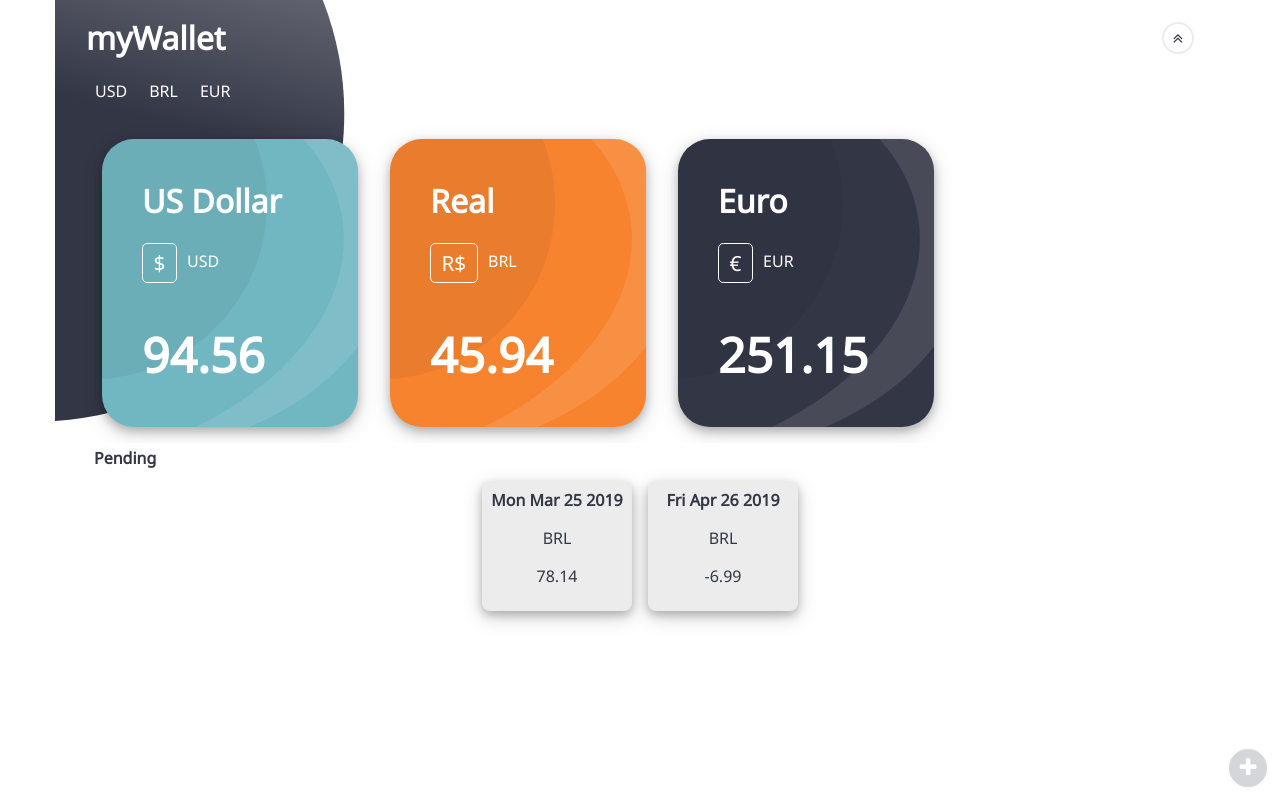
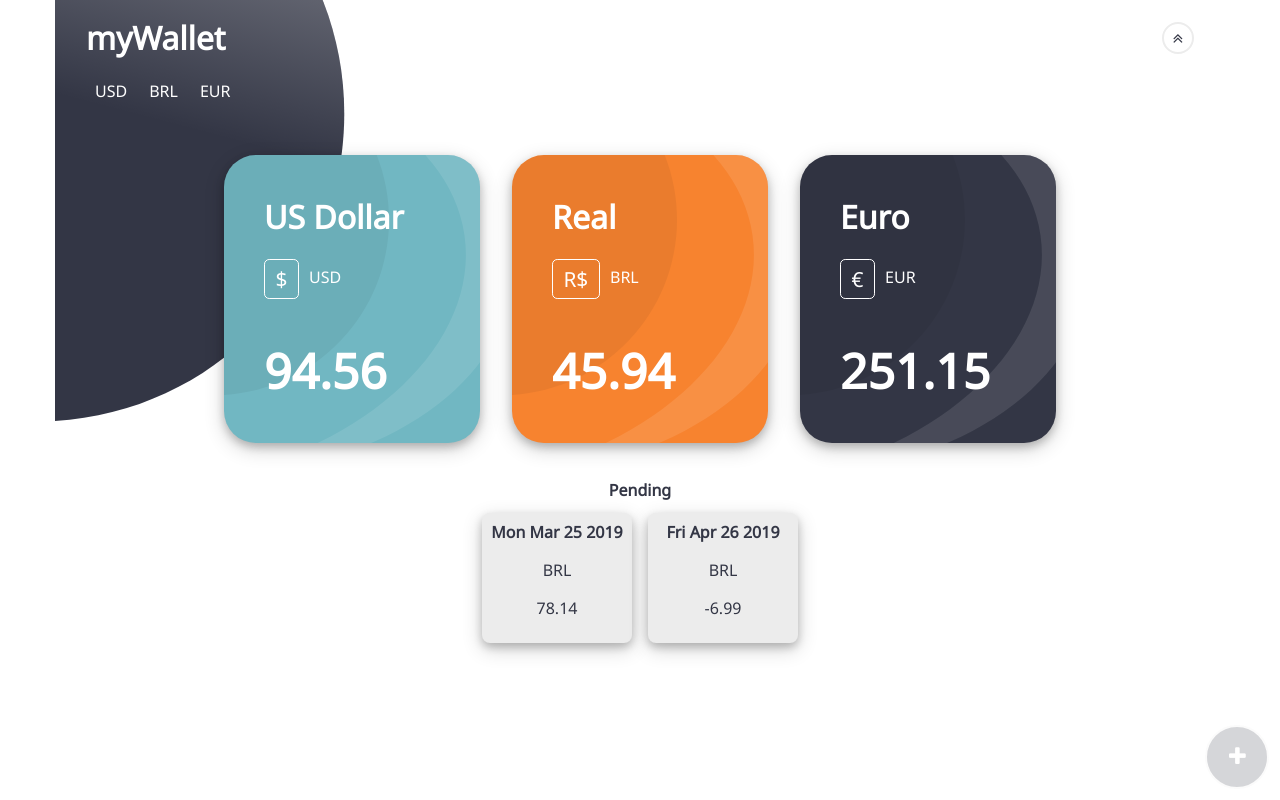
Before and after one commit to abokareem/my-wallet, a React (Create React App) app: page / in a window 1280 px wide. Built offline with nearby package versions, Linux system fonts and the light colour scheme.

Commit message:
Styled small-and-above layouts

```diff
--- a/src/css/styles.css
+++ b/src/css/styles.css
@@ -497,6 +497,13 @@ hr {
   scroll-behavior: smooth;
   padding-left: 1em;
 }
+@media only screen and (min-width: 48em) {
+  .cards {
+    flex-wrap: wrap;
+    padding: 1em;
+    justify-content: center;
+  }
+}
 
 .hide {
   display: none;
@@ -510,6 +517,16 @@ hr {
   margin: 0 1em;
   padding: 0.25em 0.5em;
   font-weight: bold;
+}
+@media only screen and (min-width: 48em) {
+  .trans-container {
+    display: flex;
+    flex-direction: column;
+    justify-content: center;
+  }
+  .trans-container > p {
+    text-align: center;
+  }
 }
 
 .trans-pending {
@@ -623,6 +640,12 @@ h1 {
   border-radius: 50%;
   opacity: 0.2;
   z-index: 2;
+}
+@media only screen and (min-width: 48em) {
+  .btn-more {
+    width: 3em;
+    height: 3em;
+  }
 }
 
 .btn-more:hover {
@@ -754,6 +777,11 @@ table {
     margin: 0;
   }
 }
+@media only screen and (min-width: 48em) {
+  table {
+    margin: 0 auto;
+  }
+}
 
 th,
 td {
@@ -842,6 +870,15 @@ tr:hover {
   flex-direction: column;
   border-radius: 1em;
 }
+@media only screen and (min-width: 48em) {
+  .side-nav {
+    height: 100%;
+    bottom: 0;
+    right: 0;
+    border-radius: 0;
+    padding: 2em;
+  }
+}
 
 .modal {
   display: none;
--- a/src/scss/modules/button.scss
+++ b/src/scss/modules/button.scss
@@ -62,6 +62,11 @@
     border-radius: 50%;
     opacity: 0.2;
     z-index: 2;
+
+    @include small-and-above {
+        width: 3em;
+        height: 3em;
+    }
 }
 
 .btn-more:hover {
--- a/src/scss/modules/table.scss
+++ b/src/scss/modules/table.scss
@@ -8,6 +8,10 @@ table {
     background-color: white;
     border-radius: .5em;
     transition: all 0.3s ease 0s;
+
+    @include small-and-above {
+        margin: 0 auto;
+    }
 }
 
 th,
```
Also changed, not shown: src/scss/layout/layout.scss (+16 -0 lines), src/scss/modules/side-nav.scss (+8 -0 lines).
